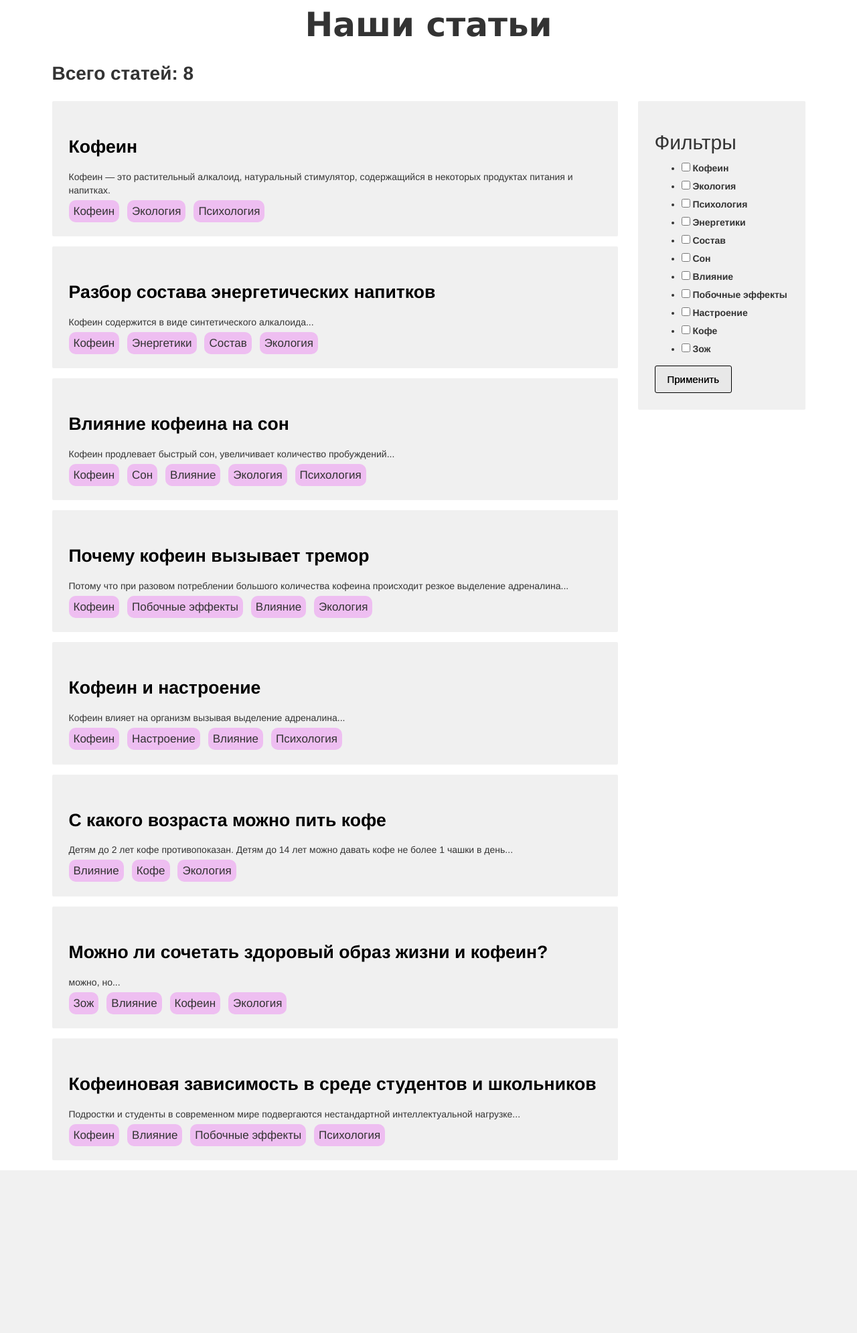
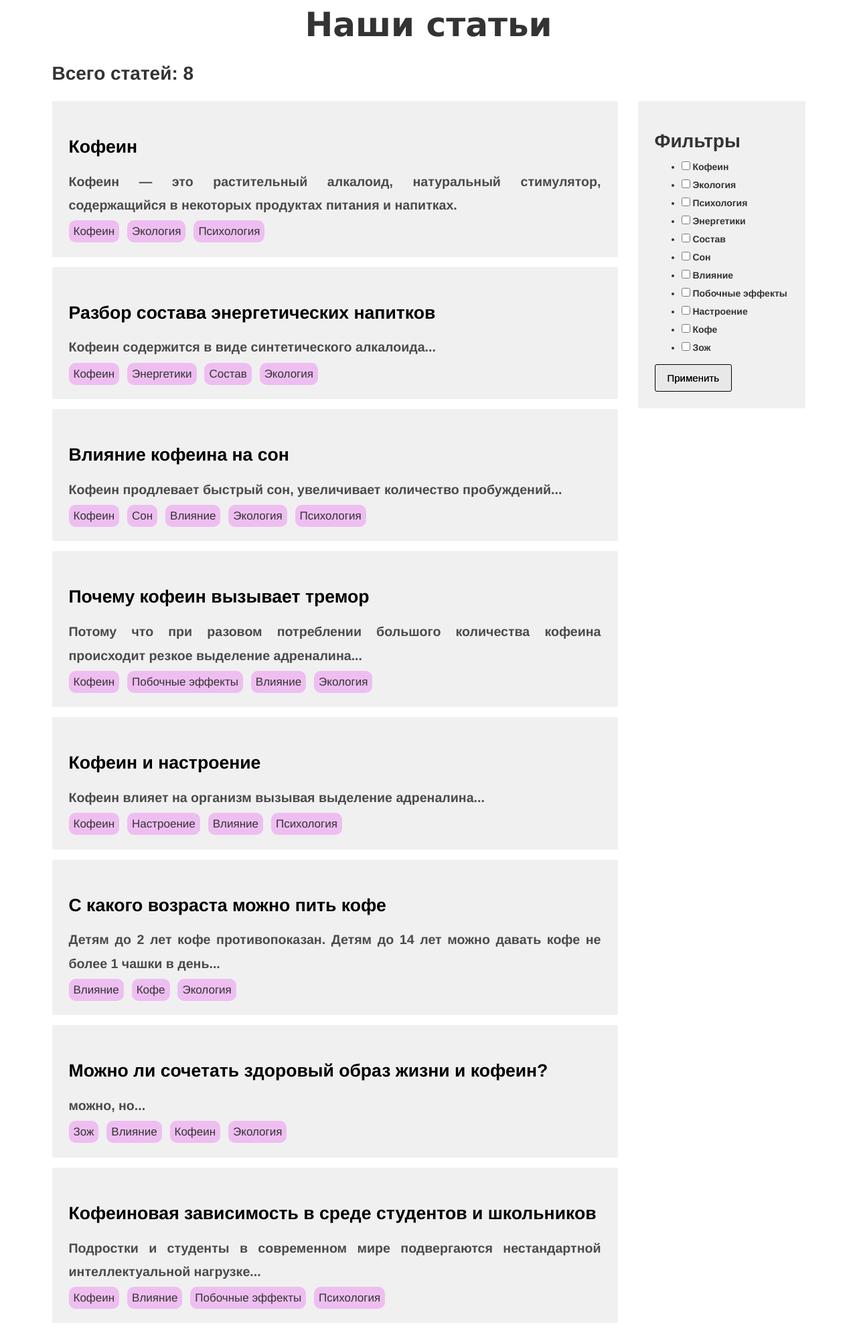
Before and after one commit to Moria-Mel/Caffeine, a Django app: page /caffeine/articles/ in a window 1280 px wide. Shown: the part 149-2140 px from the top of the page at 67% size. Before the commit the page ends 1897 px from the top, so only its background shows below. Run offline with Django 3.2, Linux system fonts and the light colour scheme; data comes from the database, SQL or seed files in the repository; some libraries are stand-ins or nearby versions.

Commit message:
description and filter changed

```diff
--- a/caffeine/catalog/static/css/styles.css
+++ b/caffeine/catalog/static/css/styles.css
@@ -143,12 +143,6 @@ hr {
 	background: linear-gradient(45deg, rgba(57, 42, 190, 0.473), rgba(170, 37, 141, 0.466));
 	margin-left: -1%;
 	margin-right: -1%;
-}
-.articles {
-    border-radius: 10px;
-    background-color:#dbdbdb9a;
-    margin: 15px;
-    padding-bottom: 25px;
 }
 
 .articles_block {
@@ -379,4 +373,14 @@ hr {
     flex-direction: column;
     justify-items: center;
 }
-/*checkbox*/
+/*description*/
+
+.des__class {
+    font-weight: bold;
+    font: sans-serif;
+    font-size: 140%;
+    line-height: 180%;
+    text-align: justify;
+    list-style-type: none;
+    color: #4a4a4a;
+}
--- a/caffeine/templates/articles.html
+++ b/caffeine/templates/articles.html
@@ -11,7 +11,7 @@
 {% for article in articles_list %}
 <div class="style">
     <a class="name" href={{article.id}}><h3 class="body_class">{{article.title}}</h3></a>
-    <p>{{article.summary}}</p>
+    <p class="des__class">{{article.summary}}</p>
     {% for tag in article.tags %}
     <span class="tag">{{tag}}</span>
     {% endfor %}
@@ -21,7 +21,7 @@
 
 
     <div class="style filters_block">
-<h2>Фильтры</h2>
+<h2 class="letters_sb">Фильтры</h2>
 <form method="post" action="{% url 'articles' %}">
 {% csrf_token %}
 <div>
```
